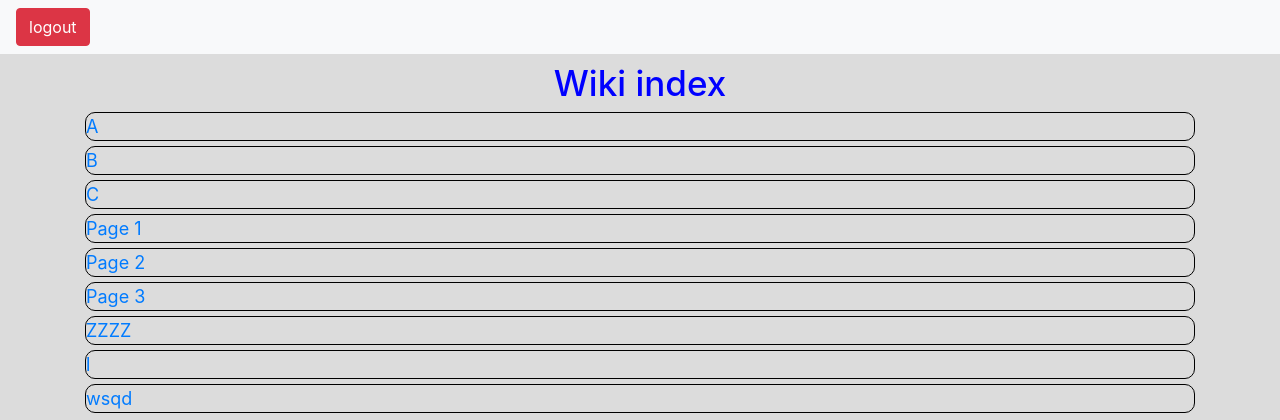
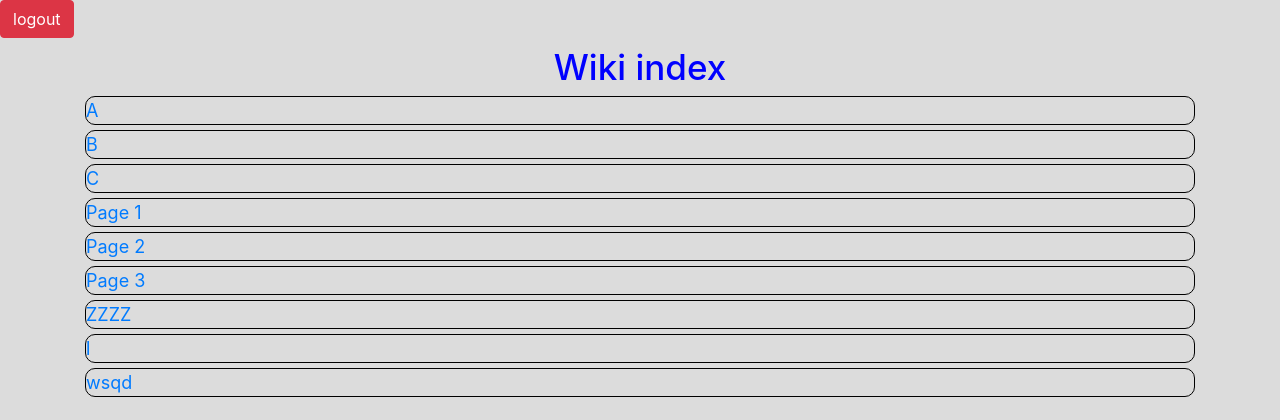
Before and after one commit to Joshua-km/Django, a Django app: page /wiki/ in a window 1280 px wide. Shown: the top 420 px of the page. Run offline with Django 3.2, Linux system fonts and the light colour scheme; a user stored in the database is signed in; data comes from the database, SQL or seed files in the repository; both versions use the stored data as it was after the commit; some libraries are stand-ins or nearby versions.

Commit message:
more comments

```diff
--- a/mysite/wiki/templates/wiki/index.html
+++ b/mysite/wiki/templates/wiki/index.html
@@ -5,18 +5,17 @@
 
 
 {% block content %}
+ {% if not request.user.is_authenticated %}
+ <nav class="navbar navbar-light bg-light justify-content-between">
+  <div class="login">
 
-<nav class="navbar navbar-light bg-light justify-content-between">
+    <a logout_redirect href="{% url 'wiki:login' %}" class="btn btn-danger">login</a>
+    {% endif %}
+
    {% if request.user.is_authenticated %}
   <div class="logout">
     <a logout_redirect href="{% url 'wiki:logout' %}" class="btn btn-danger">logout</a>
-  </div>
-  {% endif %}
-  {% if not request.user.is_authenticated %}
-  <div class="login">
-    <a logout_redirect href="{% url 'wiki:login' %}" class="btn btn-danger">login</a>
 
-  </div>
 
   {% endif %}
 </nav>
```
Also changed, not shown: README.md, mysite/db.sqlite3.
